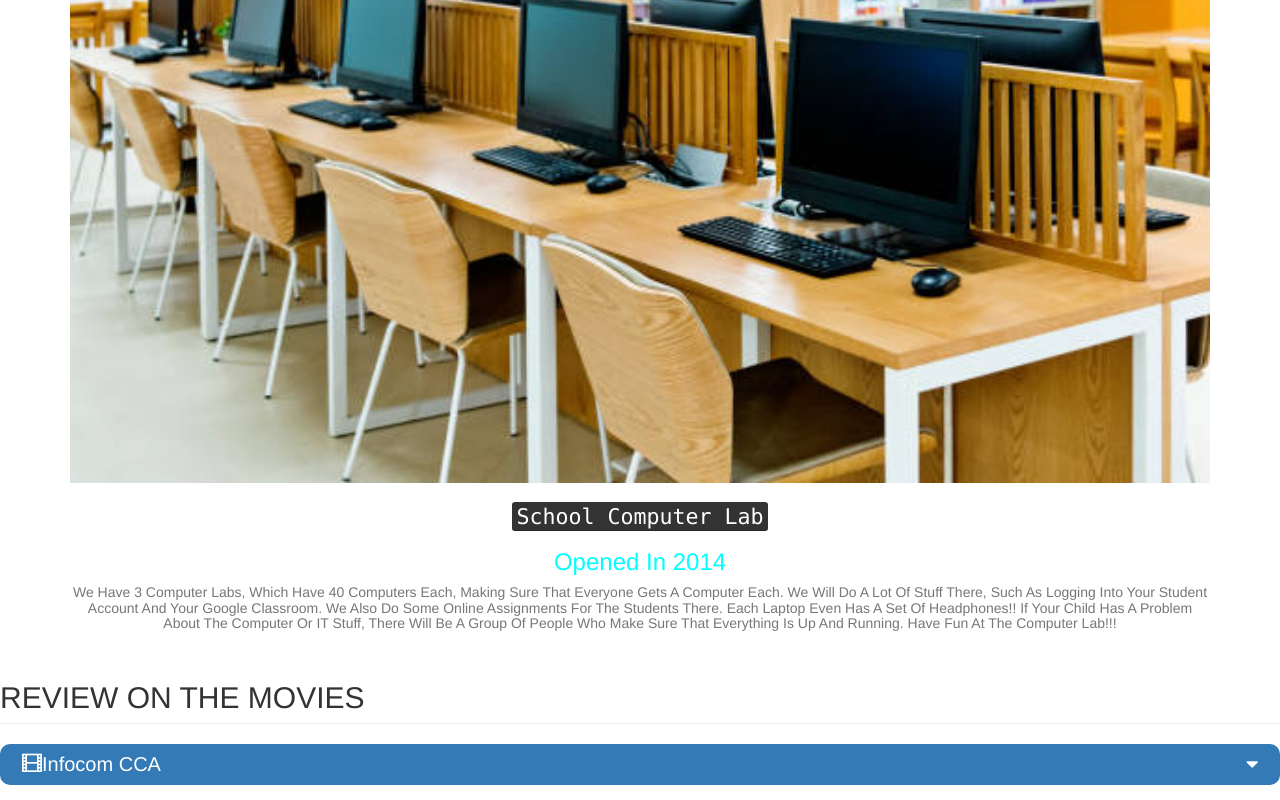
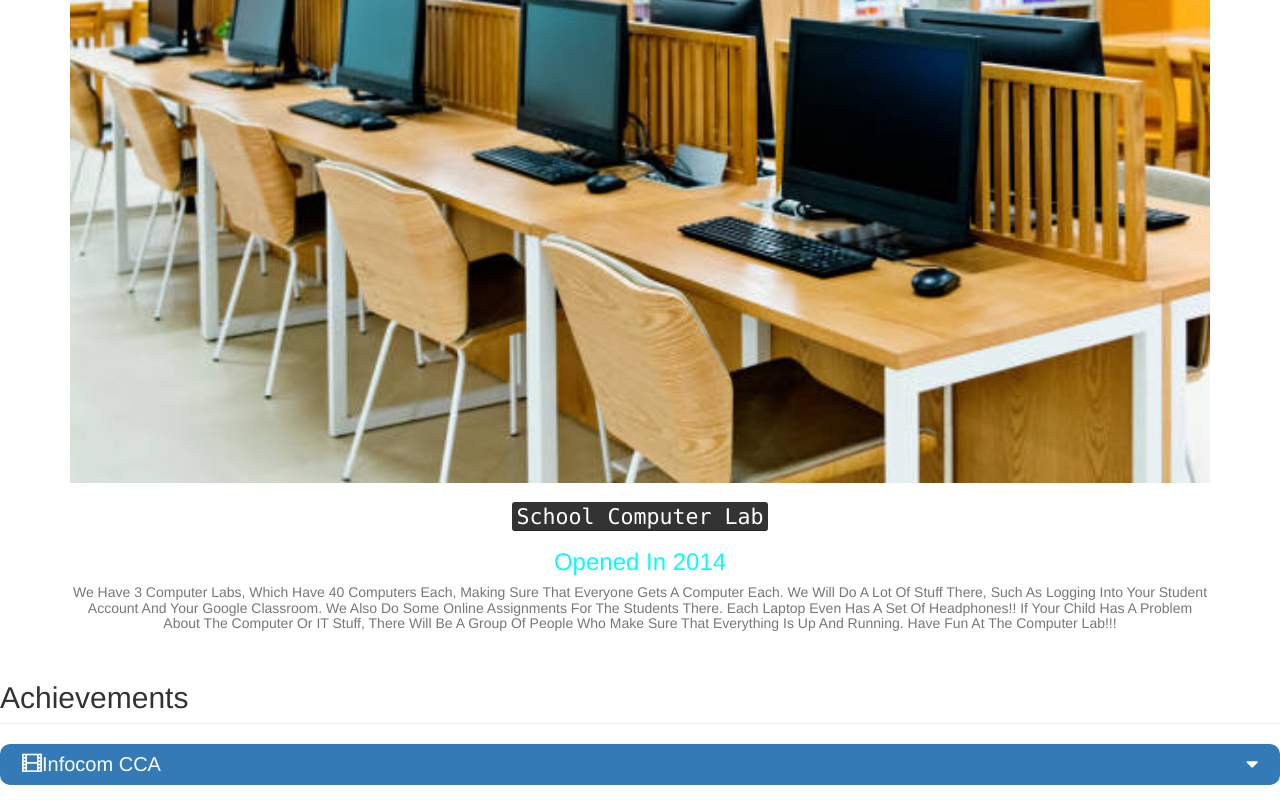
Before and after one commit to svanik-gantori/greendaleprimaryschool, a plain HTML site: page index.html in a window 1280 px wide. Shown: the part 2794-3594 px from the top of the page. Drawn offline with nearby package versions, Linux system fonts and the light colour scheme.

Commit message:
Update index.html

```diff
--- a/index.html
+++ b/index.html
@@ -95,7 +95,7 @@
 
 
 
-<h2 class="page-header" id="movies">REVIEW ON THE MOVIES</h2>
+<h2 class="page-header" id="achieve">Achievements</h2>
 <div class="bg-primary movie_head" data-toggle="collapse" data-target="#avengers_endgame">
   <span class="glyphicon glyphicon-film film"></span>Infocom CCA<i class="fa fa-sort-desc"></i>
 </div>
```
